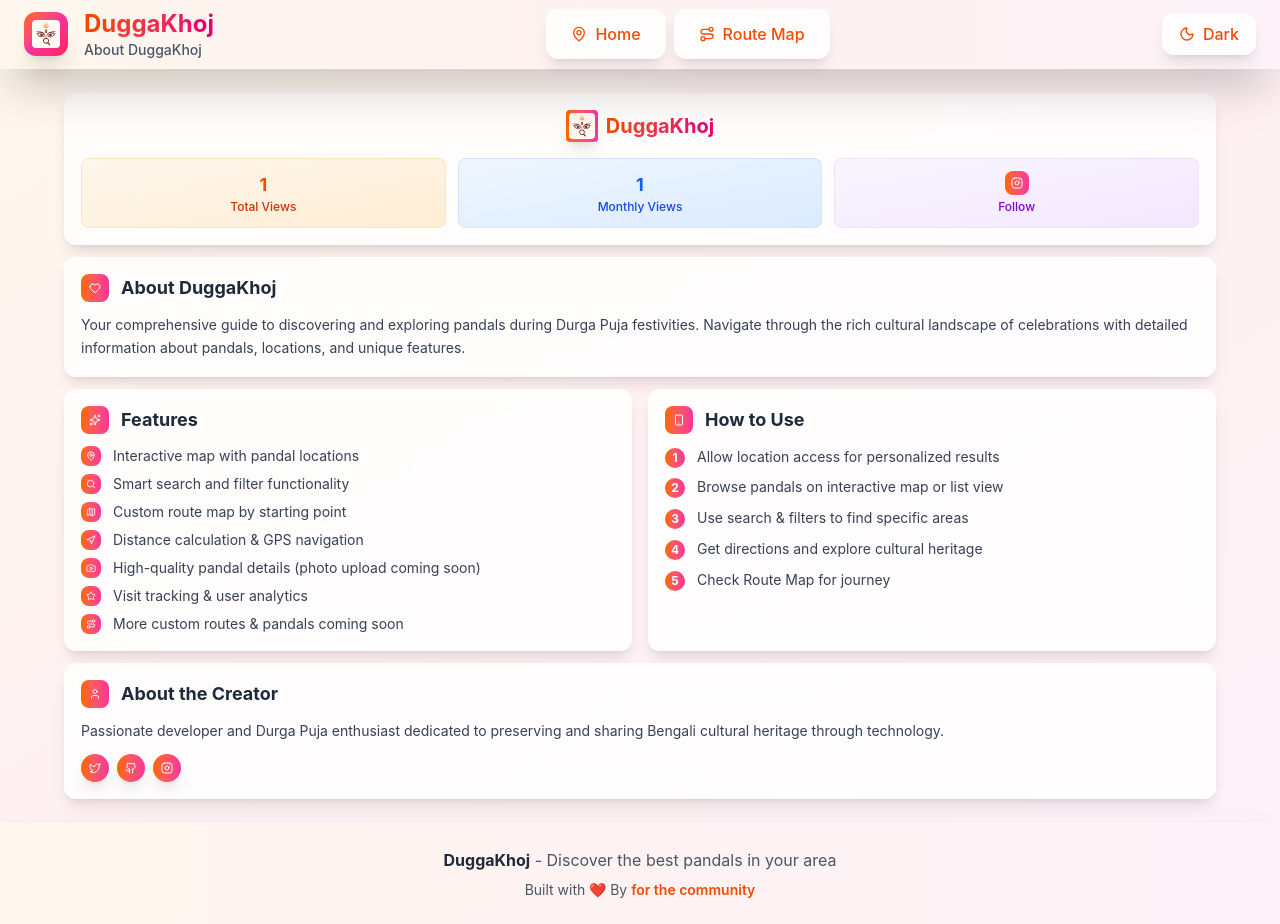
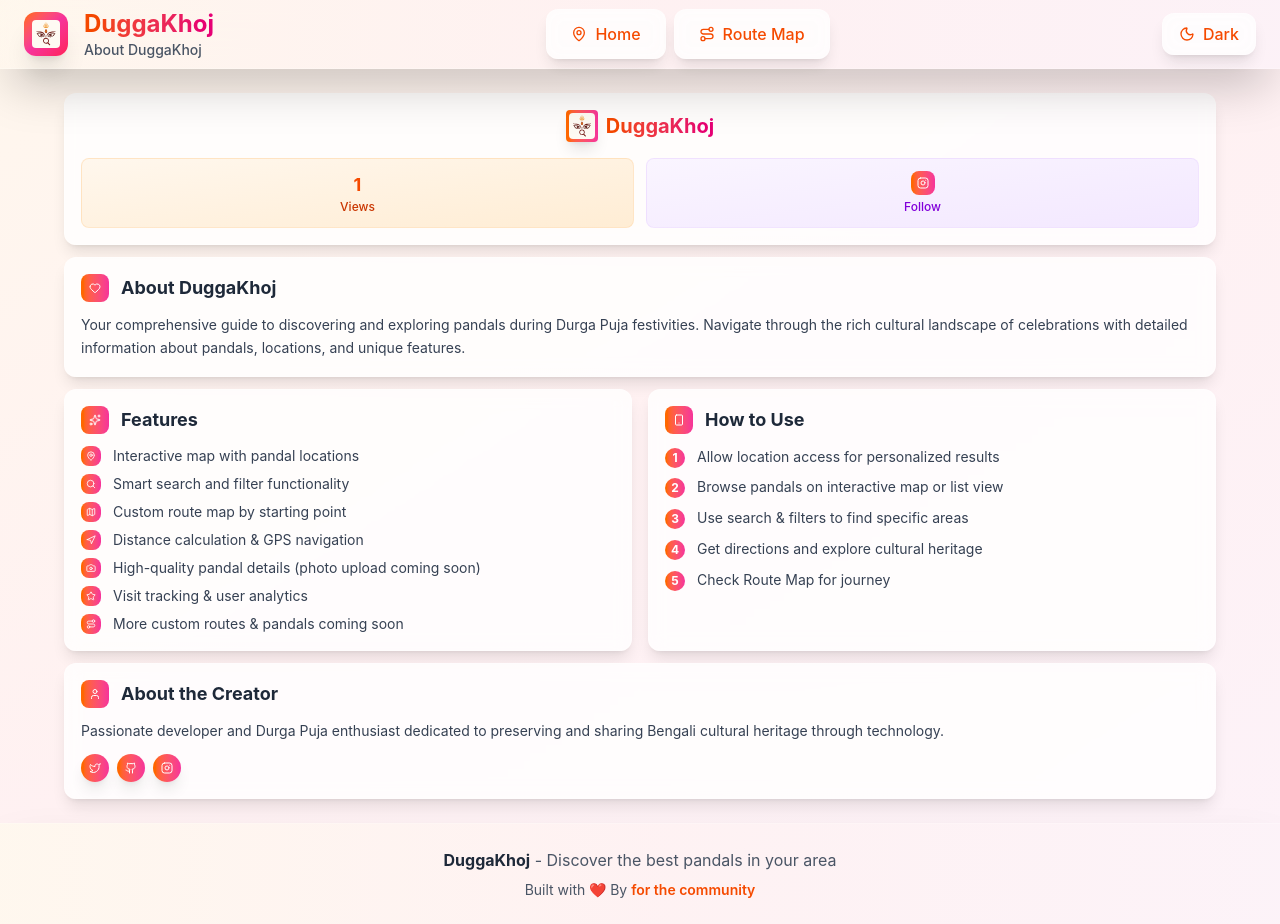
Before and after one commit to rajbodhak/pandal-finder, a Next.js app: page /about in a window 1280 px wide. Built offline with nearby package versions, Linux system fonts and the light colour scheme; no server answers.

Commit message:
For now remove monthly views

```diff
--- a/app/about/page.tsx
+++ b/app/about/page.tsx
@@ -310,7 +310,7 @@ const Page = () => {
                             </div>
 
                             {/* Compact Views & Instagram */}
-                            <div className="grid grid-cols-3 gap-3 text-center">
+                            <div className="grid grid-cols-2 gap-3 text-center">
                                 {/* Total Views */}
                                 <div className="p-3 bg-gradient-to-br from-orange-50 to-orange-100 dark:from-orange-900/30 dark:to-orange-800/30 rounded-lg border border-orange-200/50 dark:border-orange-700/30">
                                     <div className="text-lg font-bold text-orange-600 dark:text-orange-400">
@@ -323,12 +323,12 @@ const Page = () => {
                                         ) : '0'}
                                     </div>
                                     <div className="text-xs text-orange-700 dark:text-orange-300 font-medium">
-                                        Total Views
+                                        Views
                                     </div>
                                 </div>
 
                                 {/* Month Views */}
-                                <div className="p-3 bg-gradient-to-br from-blue-50 to-blue-100 dark:from-blue-900/30 dark:to-blue-800/30 rounded-lg border border-blue-200/50 dark:border-blue-700/30">
+                                {/* <div className="p-3 bg-gradient-to-br from-blue-50 to-blue-100 dark:from-blue-900/30 dark:to-blue-800/30 rounded-lg border border-blue-200/50 dark:border-blue-700/30">
                                     <div className="text-lg font-bold text-blue-600 dark:text-blue-400">
                                         {viewsLoading ? (
                                             <div className="animate-pulse">...</div>
@@ -341,7 +341,7 @@ const Page = () => {
                                     <div className="text-xs text-blue-700 dark:text-blue-300 font-medium">
                                         Monthly Views
                                     </div>
-                                </div>
+                                </div> */}
 
                                 {/* Instagram */}
                                 <div
```
